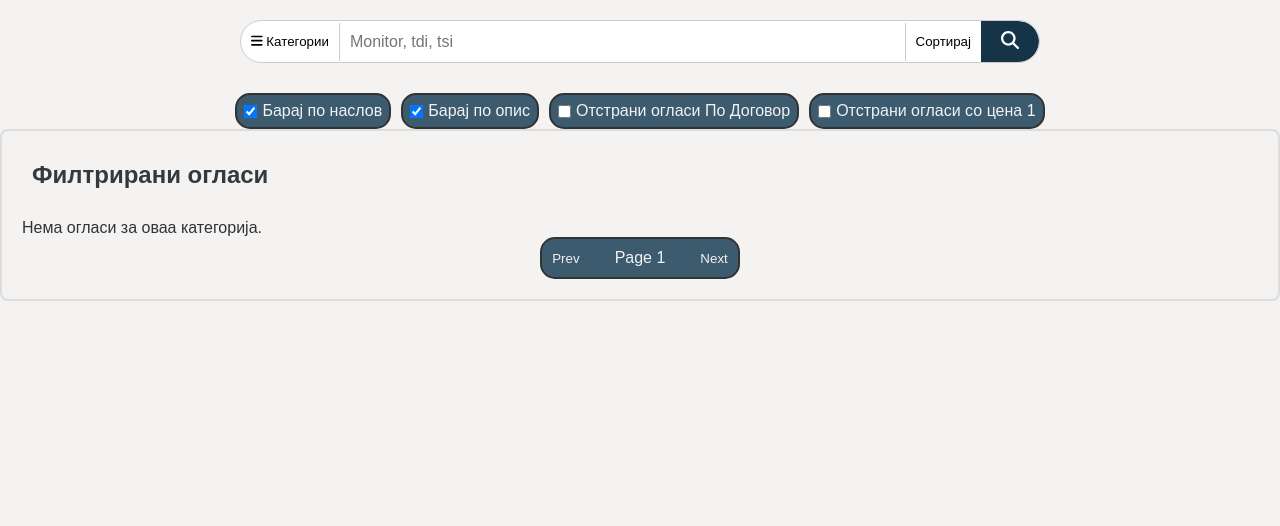
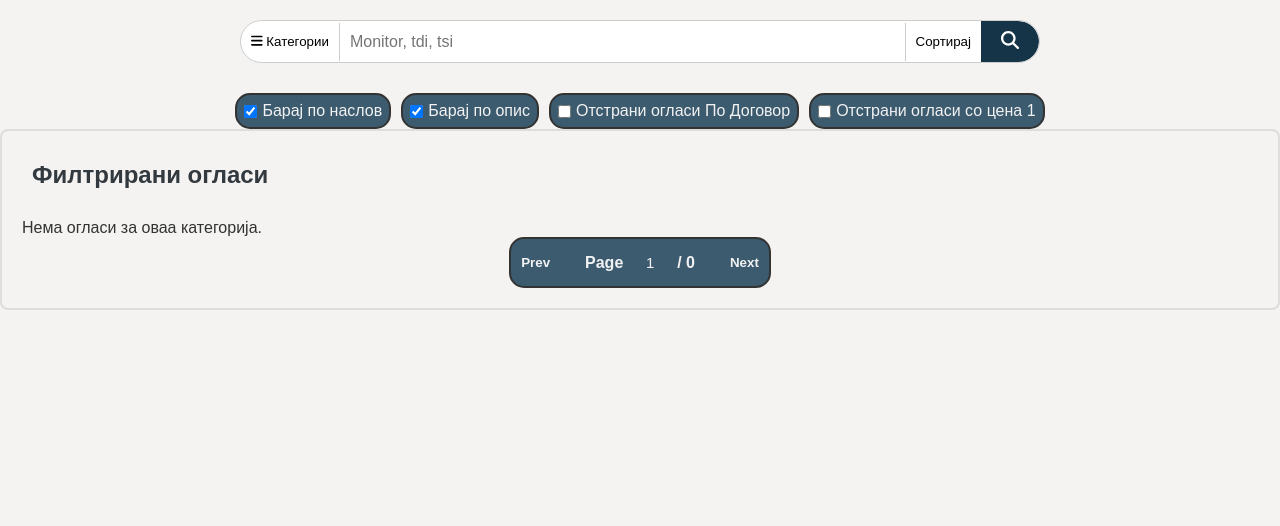
Before and after one commit to NorksX/marketscraper, a Flask app: page / in a window 1280 px wide. Shown: the part 60-586 px from the top of the page. Run offline with Flask 3, Linux system fonts and the light colour scheme; data that the repository does not hold is empty.

Commit message:
Small changes to page numbers

```diff
--- a/Web/static/main.css
+++ b/Web/static/main.css
@@ -480,6 +480,23 @@ h2 {
     background-color: transparent;
     border: none;
     padding: 10px;
+    font-weight: bold;
+}
+
+.page-btn:hover {
+    transform: scale(1.25);
+    transition: transform 0.15s ease;
+    color: burlywood;
+}
+
+.page-input {
+    color: #f2f2f2;
+    background-color: transparent;
+    border: none;
+    font-size: 15px;
+    width: 45px;
+    padding: 5px;
+    text-align: center;
 }
 
 /* Number Input Styles */
--- a/Web/templates/index.html
+++ b/Web/templates/index.html
@@ -324,7 +324,9 @@
                 const totalPages = Math.ceil(this.filteredAds.length / this.adsPerPage);
                 this.elements.pagination.prevBtn.disabled = this.currentPage === 1;
                 this.elements.pagination.nextBtn.disabled = this.currentPage === totalPages;
-                this.elements.pagination.pageNumber.textContent = `Page ${this.currentPage}`;
+                this.elements.pagination.pageNumber.innerHTML = `
+                    Page <input type="number" class="page-input" value="${this.currentPage}" min="1" max="${totalPages}" id="pageInput"> / ${totalPages}
+                `;
             }
         }
 
```
